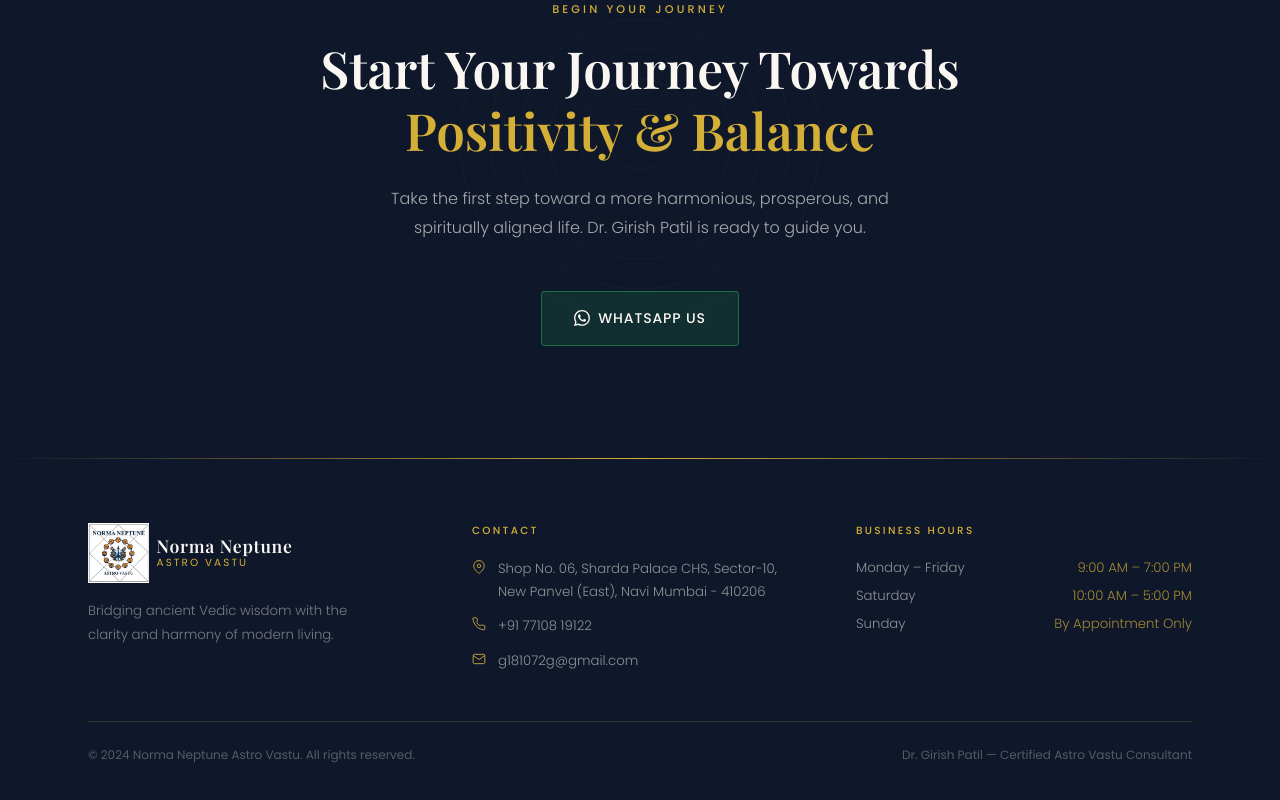
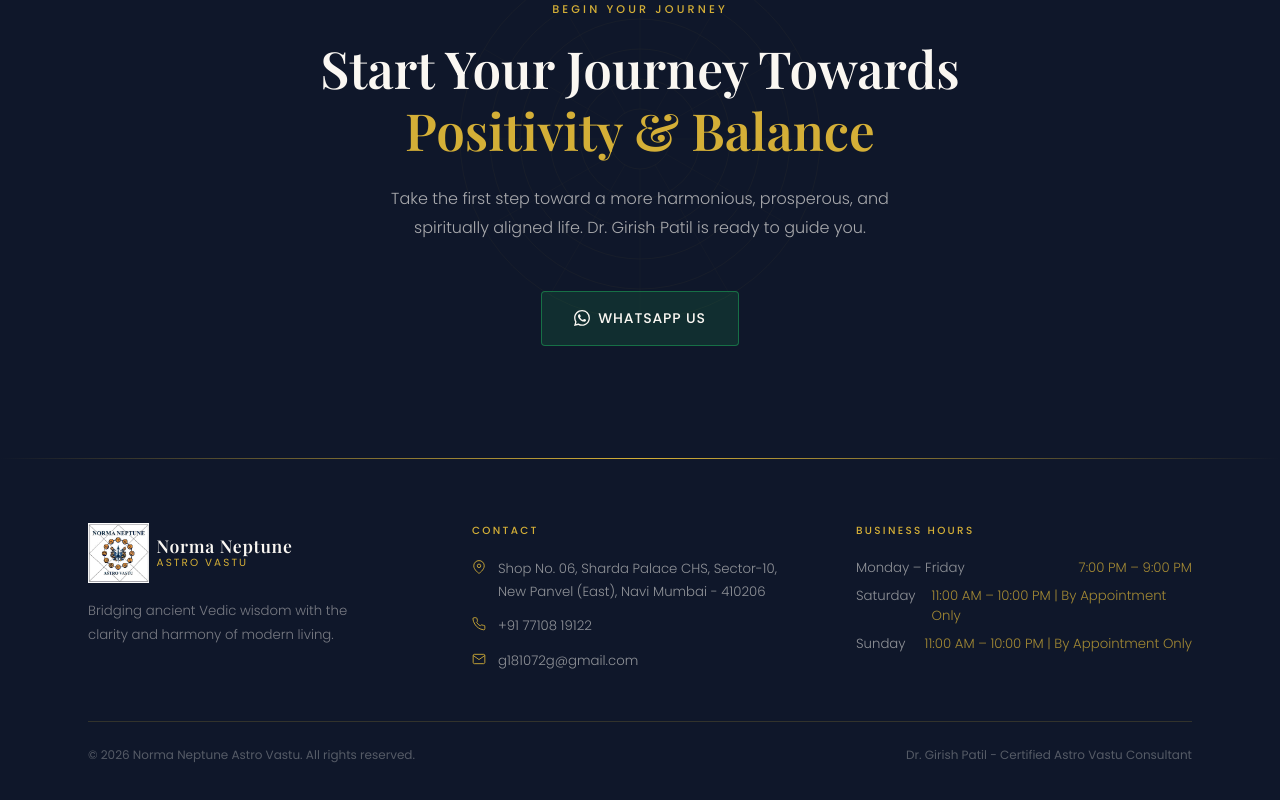
Before and after one commit to ramanipranay-design-cloud/NNAstroVastu, a React (Vite) app: page / in a window 1280 px wide. Shown: the part 3282-4082 px from the top of the page. Built offline with nearby package versions, Linux system fonts and the light colour scheme; a web font is replaced by a local one.

Commit message:
Commit-Timings

```diff
--- a/src/app/components/FooterSection.tsx
+++ b/src/app/components/FooterSection.tsx
@@ -110,9 +110,9 @@ export function FooterSection() {
             </h4>
             <ul className="space-y-2">
               {[
-                { day: "Monday – Friday", hours: "9:00 AM – 7:00 PM" },
-                { day: "Saturday", hours: "10:00 AM – 5:00 PM" },
-                { day: "Sunday", hours: "By Appointment Only" },
+                { day: "Monday – Friday", hours: "7:00 PM – 9:00 PM" },
+                { day: "Saturday", hours: "11:00 AM – 10:00 PM | By Appointment Only" },
+                { day: "Sunday", hours: "11:00 AM – 10:00 PM | By Appointment Only" },
               ].map(row => (
                 <li
                   key={row.day}
@@ -143,7 +143,7 @@ export function FooterSection() {
               color: "rgba(250,247,242,0.3)",
             }}
           >
-            © 2024 Norma Neptune Astro Vastu. All rights reserved.
+            © 2026 Norma Neptune Astro Vastu. All rights reserved.
           </p>
           <p
             style={{
@@ -152,7 +152,7 @@ export function FooterSection() {
               color: "rgba(250,247,242,0.3)",
             }}
           >
-            Dr. Girish Patil — Certified Astro Vastu Consultant
+            Dr. Girish Patil - Certified Astro Vastu Consultant
           </p>
         </div>
       </div>
```
